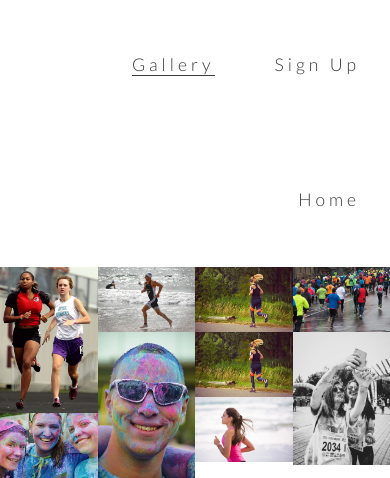
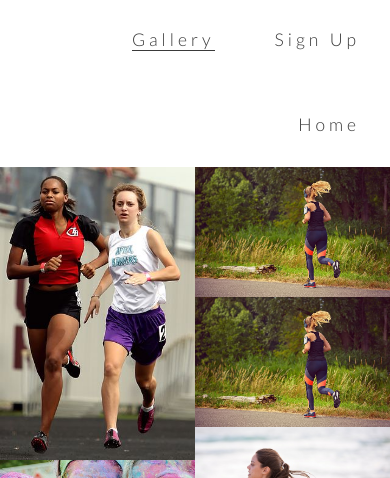
Before and after one commit to tamirgen/love-runing, a plain HTML site: page gallery.html in a window 390 px wide. Shown: the part 153-631 px from the top of the page. Drawn offline with Linux system fonts and the light colour scheme.

Commit message:
style gallery for responsive design

```diff
--- a/assests/css/style.css
+++ b/assests/css/style.css
@@ -234,7 +234,7 @@ footer {
     width: 100%;
 }
 
-@media screen and ( max-width:  1200px) {
+@media screen and ( max-width: 1200px) {
     #club-ethos {
         width: 65%;
         height: 1200px;
@@ -273,7 +273,7 @@ footer {
     }
 }
 
-@media sceern and (max-width: 950px) {
+@media screen and (max-width: 950px) {
 
     #menu {
         clear: left;
@@ -307,5 +307,16 @@ footer {
         padding: 0 20px;
     }
 
+    #photos {
+        column-count: 3;
+    }
+
 
 }
+
+@media screen and (max-width: 800px) {
+
+    #photos {
+        column-count: 2;
+    }
+}
```
